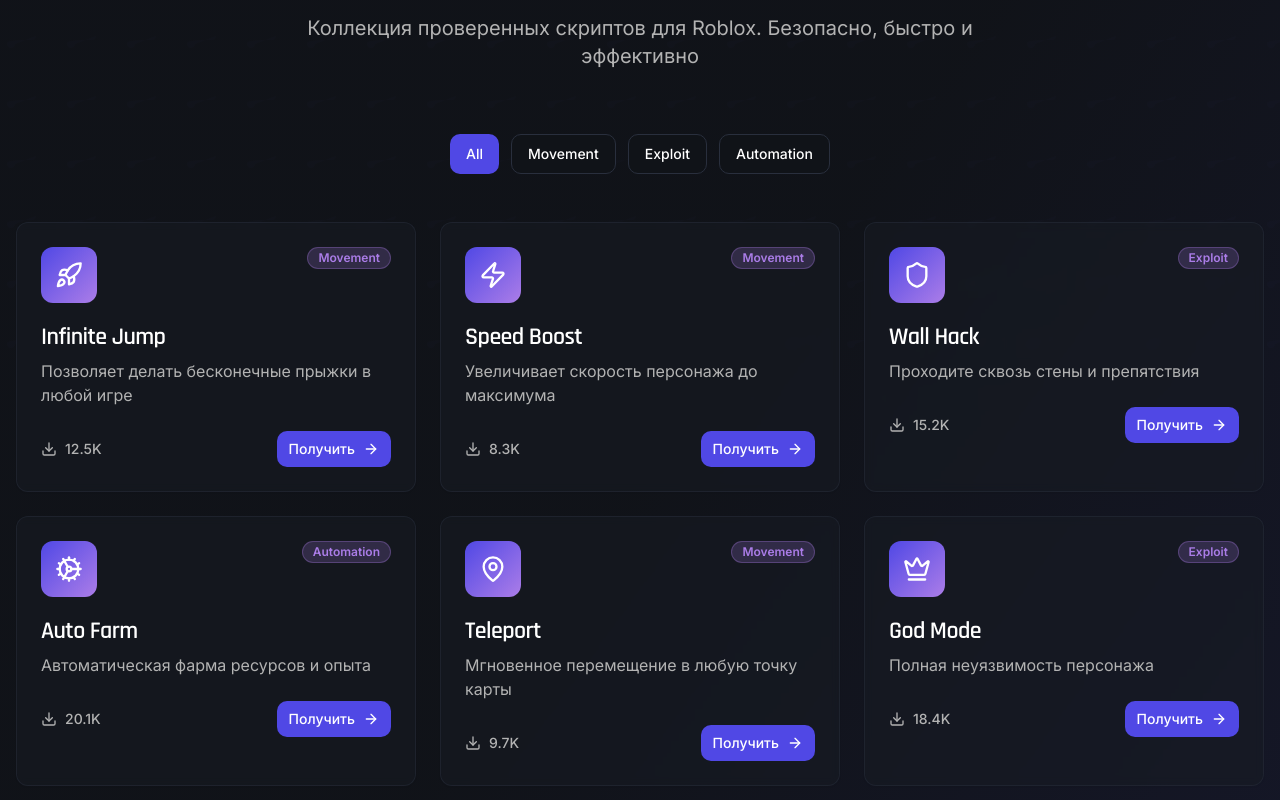
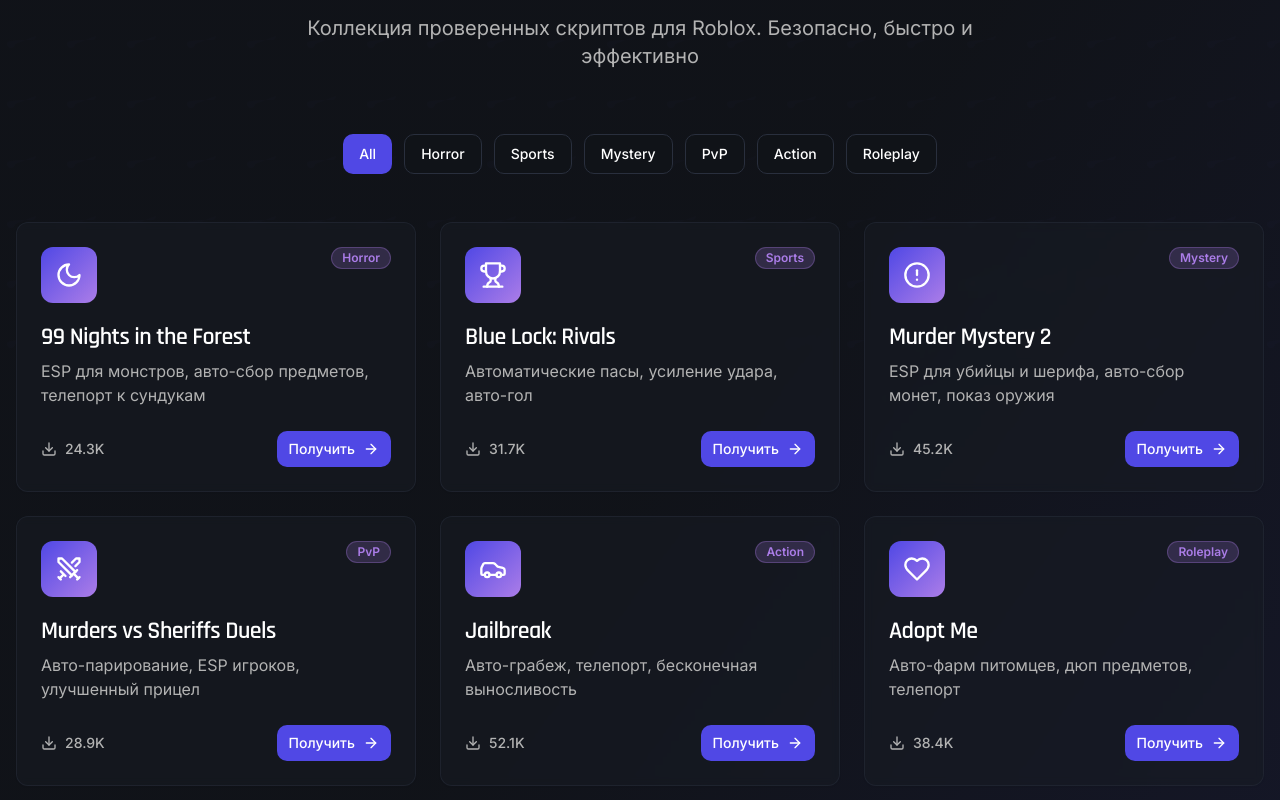
Before and after one commit to pr-poehali-dev/roblox-injector-portal, a React (Vite) app: page / in a window 1280 px wide. Shown: the part 400-1200 px from the top of the page. Built offline with nearby package versions, Linux system fonts and the light colour scheme.

Commit message:
Добавлены скрипты для игровых мест

```diff
--- a/src/pages/Index.tsx
+++ b/src/pages/Index.tsx
@@ -9,57 +9,63 @@ import Icon from '@/components/ui/icon';
 const scripts = [
   {
     id: 1,
-    title: 'Infinite Jump',
-    description: 'Позволяет делать бесконечные прыжки в любой игре',
-    category: 'Movement',
-    downloads: '12.5K',
-    icon: 'Rocket',
-    code: 'loadstring(game:HttpGet("https://api.script.com/infinite-jump"))()'
+    title: '99 Nights in the Forest',
+    description: 'ESP для монстров, авто-сбор предметов, телепорт к сундукам',
+    category: 'Horror',
+    downloads: '24.3K',
+    icon: 'Moon',
+    game: '99 Nights in the Forest',
+    code: 'loadstring(game:HttpGet("https://raw.githubusercontent.com/scripts/99nights.lua"))()'
   },
   {
     id: 2,
-    title: 'Speed Boost',
-    description: 'Увеличивает скорость персонажа до максимума',
-    category: 'Movement',
-    downloads: '8.3K',
-    icon: 'Zap',
-    code: 'loadstring(game:HttpGet("https://api.script.com/speed-boost"))()'
+    title: 'Blue Lock: Rivals',
+    description: 'Автоматические пасы, усиление удара, авто-гол',
+    category: 'Sports',
+    downloads: '31.7K',
+    icon: 'Trophy',
+    game: 'Blue Lock: Rivals',
+    code: 'loadstring(game:HttpGet("https://raw.githubusercontent.com/scripts/bluelock.lua"))()'
   },
   {
     id: 3,
-    title: 'Wall Hack',
-    description: 'Проходите сквозь стены и препятствия',
-    category: 'Exploit',
-    downloads: '15.2K',
-    icon: 'Shield',
-    code: 'loadstring(game:HttpGet("https://api.script.com/wall-hack"))()'
+    title: 'Murder Mystery 2',
+    description: 'ESP для убийцы и шерифа, авто-сбор монет, показ оружия',
+    category: 'Mystery',
+    downloads: '45.2K',
+    icon: 'Knife',
+    game: 'Murder Mystery 2',
+    code: 'loadstring(game:HttpGet("https://raw.githubusercontent.com/scripts/mm2.lua"))()'
   },
   {
     id: 4,
-    title: 'Auto Farm',
-    description: 'Автоматическая фарма ресурсов и опыта',
-    category: 'Automation',
-    downloads: '20.1K',
-    icon: 'Cog',
-    code: 'loadstring(game:HttpGet("https://api.script.com/auto-farm"))()'
+    title: 'Murders vs Sheriffs Duels',
+    description: 'Авто-парирование, ESP игроков, улучшенный прицел',
+    category: 'PvP',
+    downloads: '28.9K',
+    icon: 'Swords',
+    game: 'Murders vs Sheriffs Duels',
+    code: 'loadstring(game:HttpGet("https://raw.githubusercontent.com/scripts/mvsd.lua"))()'
   },
   {
     id: 5,
-    title: 'Teleport',
-    description: 'Мгновенное перемещение в любую точку карты',
-    category: 'Movement',
-    downloads: '9.7K',
-    icon: 'MapPin',
-    code: 'loadstring(game:HttpGet("https://api.script.com/teleport"))()'
+    title: 'Jailbreak',
+    description: 'Авто-грабеж, телепорт, бесконечная выносливость',
+    category: 'Action',
+    downloads: '52.1K',
+    icon: 'Car',
+    game: 'Jailbreak',
+    code: 'loadstring(game:HttpGet("https://raw.githubusercontent.com/scripts/jailbreak.lua"))()'
   },
   {
     id: 6,
-    title: 'God Mode',
-    description: 'Полная неуязвимость персонажа',
-    category: 'Exploit',
-    downloads: '18.4K',
-    icon: 'Crown',
-    code: 'loadstring(game:HttpGet("https://api.script.com/god-mode"))()'
+    title: 'Adopt Me',
+    description: 'Авто-фарм питомцев, дюп предметов, телепорт',
+    category: 'Roleplay',
+    downloads: '38.4K',
+    icon: 'Heart',
+    game: 'Adopt Me',
+    code: 'loadstring(game:HttpGet("https://raw.githubusercontent.com/scripts/adoptme.lua"))()'
   }
 ];
 
@@ -68,7 +74,7 @@ const Index = () => {
   const [docsOpen, setDocsOpen] = useState(false);
   const [mainDownloadOpen, setMainDownloadOpen] = useState(false);
   const { toast } = useToast();
-  const categories = ['All', 'Movement', 'Exploit', 'Automation'];
+  const categories = ['All', 'Horror', 'Sports', 'Mystery', 'PvP', 'Action', 'Roleplay'];
 
   const filteredScripts = selectedCategory === 'All'
     ? scripts
@@ -262,6 +268,10 @@ const Index = () => {
                           <DialogDescription>{script.description}</DialogDescription>
                         </DialogHeader>
                         <div className="space-y-4 mt-4">
+                          <div className="flex items-center gap-2 p-3 bg-primary/10 rounded-lg border border-primary/30">
+                            <Icon name="Gamepad2" size={18} className="text-primary" />
+                            <span className="text-sm font-medium">Игра: {script.game}</span>
+                          </div>
                           <div className="bg-muted/50 p-4 rounded-lg border border-border">
                             <div className="flex items-center justify-between mb-2">
                               <span className="text-sm font-medium text-muted-foreground">Код скрипта</span>
```
